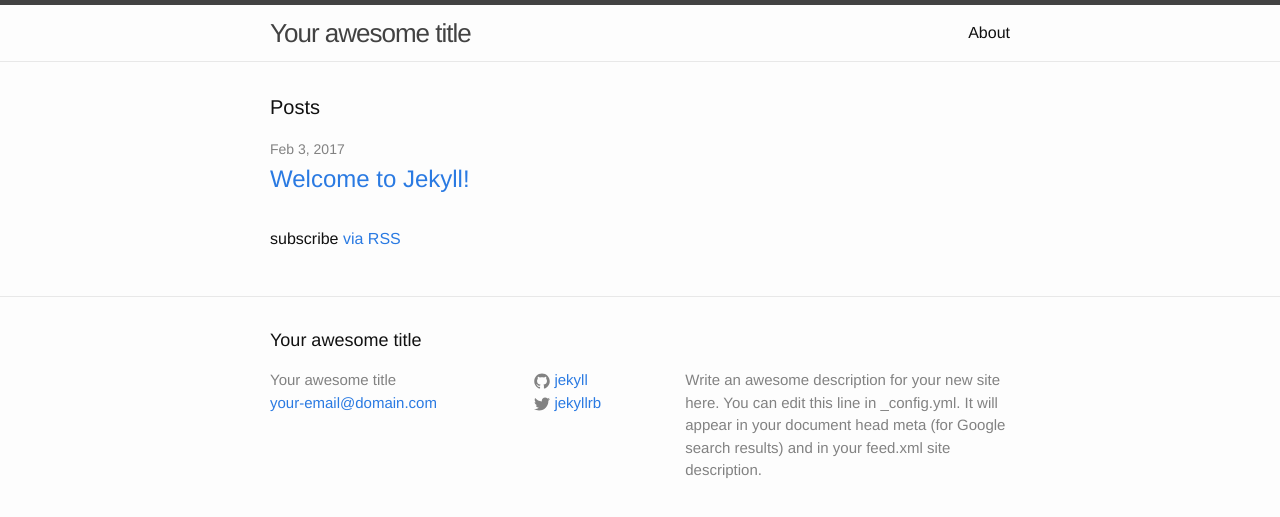
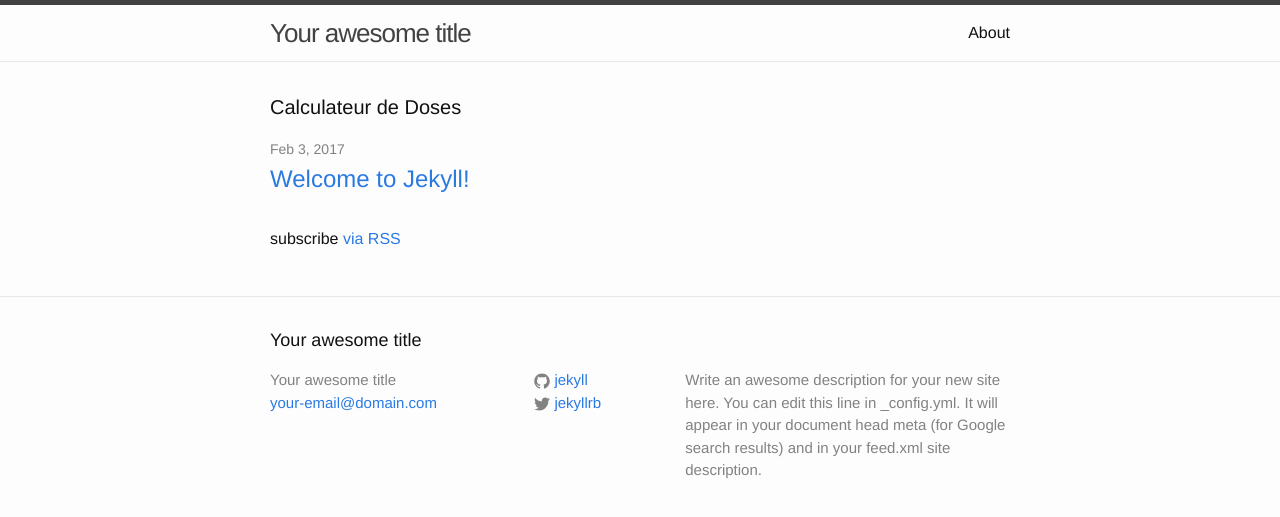
Before and after one commit to patrickboutin/patrickboutin.github.io, a Jekyll site: the page built from index.html, in a window 1280 px wide. Shown: the top 517 px of the page. Built offline with Jekyll 4.4.1, drawn with Linux system fonts in a browser that asks for light colours.

Commit message:
Update index.html

```diff
--- a/index.html
+++ b/index.html
@@ -4,7 +4,7 @@
 
 <div class="home">
 
-  <h1 class="page-heading">Posts</h1>
+  <h1 class="page-heading">Calculateur de Doses</h1>
 
   <ul class="post-list">
     {% for post in site.posts %}
```
